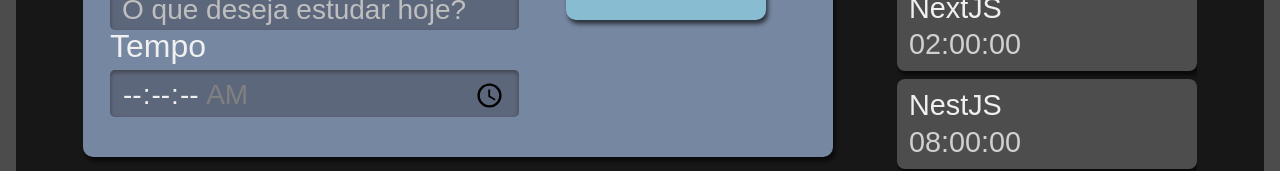
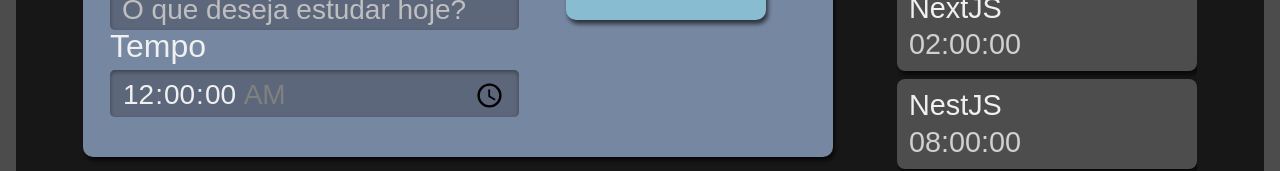
Before and after one commit to Daniel-Fonseca-da-Silva/react-with-typescript, a React (Create React App) app: page / in a window 1280 px wide. Shown: the part 167-338 px from the top of the page. Built offline with nearby package versions, Linux system fonts and the light colour scheme.

Commit message:
feat: Controlling form

```diff
--- a/src/components/Form/Form.tsx
+++ b/src/components/Form/Form.tsx
@@ -3,14 +3,25 @@
 import style from './Form.module.scss';
 
 class Form extends React.Component {
+  state = {
+    tarefa: "",
+    tempo: "00:00"
+  }
+
+  adicionarTarefa(evento: React.FormEvent<HTMLFormElement>) {
+    evento.preventDefault();
+    console.log('State: ', this.state);
+
+  }
+
   render () {
     return (
-      <form className={style.novaTarefa}>
+      <form className={style.novaTarefa} onSubmit={this.adicionarTarefa.bind(this)}>
         <div className={style.inputContainer}>
           <label htmlFor="tarefa">Adicione um novo estudo</label>
-          <input type="text" name="tarefa" id="tarefa" placeholder="O que deseja estudar hoje?" required />
+          <input type="text" value={this.state.tarefa} onChange={evento => this.setState({...this.state, tarefa: evento.target.value})} name="tarefa" id="tarefa" placeholder="O que deseja estudar hoje?" required />
           <label htmlFor="tempo">Tempo</label>
-          <input type="time" step="1" name="tempo" id="tempo" min="00:00:00" max="01:30:00" required />
+          <input type="time" step="1" value={this.state.tempo} onChange={evento => this.setState({...this.state, tempo: evento.target.value})} name="tempo" id="tempo" min="00:00:00" max="01:30:00" required />
         </div>
         <div className={style.inputContainer}>
           <Button
```
